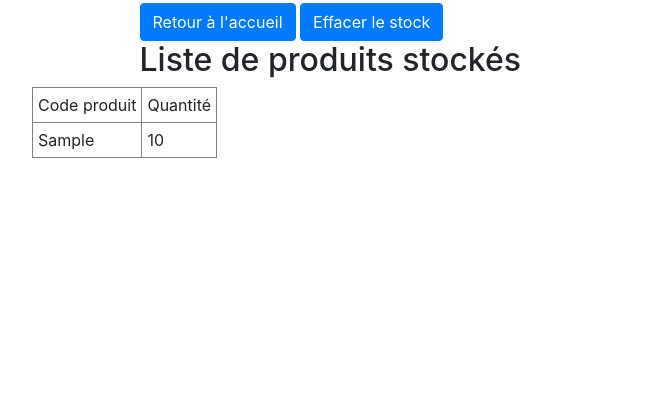
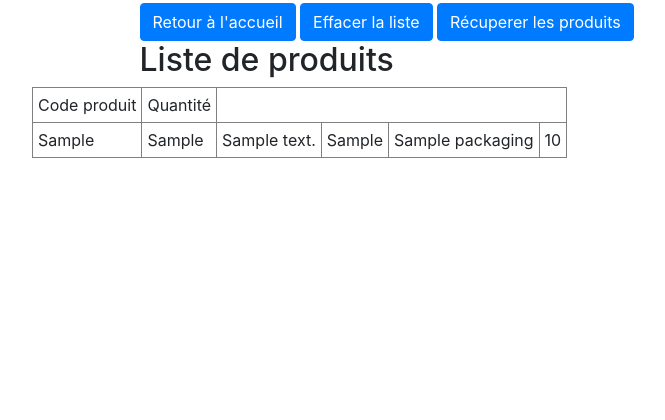
Before and after one commit to ursi-2020/gestion-stock, a Django app: template application/djangoapp/templates/data.html in a window 1280 px wide. Shown: the part 127-547 px from the top of the page, without its empty margins (53-718 px from the left). Run offline with Django 3.2, Linux system fonts and the light colour scheme; the template is opened without the code that fills it: most values are stand-ins (such as "Sample title", 1, 10 or a date in 2020); parts of the project's set-up code (start-up, migrations or seed data) failed here and were passed over; some libraries are stand-ins or nearby versions.

Commit message:
Rewind to Bertrand last commit with my change

```diff
--- a/application/djangoapp/templates/data.html
+++ b/application/djangoapp/templates/data.html
@@ -3,18 +3,23 @@
 {% block content %}
 
     <a href="/" class="btn btn-primary" role="button">Retour à l'accueil</a>
-     <a href="/list/delete" class="btn btn-primary" role="button">Effacer le stock</a>
-<h2>Liste de produits stockés</h2>
+    <a href="/list/delete" class="btn btn-primary" role="button">Effacer la liste</a>
+    <a href="/list/update" class="btn btn-primary" role="button">Récuperer les produits</a>
+<h2>Liste de produits</h2>
 </div>
     <table border="1" cellpadding="5">
     <tr>
         <td>Code produit</td>
         <td>Quantité</td>
     </tr>
-    {% for a in articles %}
+    {% for p in produits %}
         <tr>
-            <td>{{a.codeProduit}}</td>
-            <td>{{a.quantity}}</td>
+            <td>{{p.codeProduit}}</td>
+            <td>{{p.familleProduit}}</td>
+            <td>{{p.descriptionProduit}}</td>
+            <td>{{p.quantiteMin}}</td>
+            <td>{{p.packaging}}</td>
+            <td>{{p.prix}}</td>
         </tr>
     {% endfor %}
     </table>
--- a/application/djangoapp/templates/entries.html
+++ b/application/djangoapp/templates/entries.html
@@ -3,8 +3,8 @@
 {% block content %}
 
     <a href="/" class="btn btn-primary" role="button">Retour à l'accueil</a>
-     <a href="/list/delete" class="btn btn-primary" role="button">Effacer la liste</a>
-    <a href="/list/update" class="btn btn-primary" role="button">Récuperer les produits</a>
+     <a href="/entry/delete" class="btn btn-primary" role="button">Effacer la liste</a>
+    <a href="/entry/update" class="btn btn-primary" role="button">Récuperer les produits</a>
 <h2>Stock produits</h2>
 </div>
     <table border="1" cellpadding="5">
--- a/application/djangoapp/templates/index.html
+++ b/application/djangoapp/templates/index.html
@@ -5,5 +5,6 @@
 Bienvenue sur l'application "Gestion des stocks"
     </br></br></br>
 <a href="/list" class="btn btn-primary" role="button">Liste de produits</a>
+    <a href="/stock" class="btn btn-primary" role="button">Liste des stocks</a>
     <a href="/schedule" class="btn btn-primary" role="button">Liste du Schedule</a>
 {% endblock %}
--- a/application/djangoapp/templates/stock.html
+++ b/application/djangoapp/templates/stock.html
@@ -3,8 +3,6 @@
 {% block content %}
 
     <a href="/" class="btn btn-primary" role="button">Retour à l'accueil</a>
-     <a href="/list/delete" class="btn btn-primary" role="button">Effacer la liste</a>
-    <a href="/list/update" class="btn btn-primary" role="button">Récuperer les produits</a>
 <h2>Stock produits</h2>
 </div>
     <table border="1" cellpadding="5">
--- a/application/djangoapp/views.py
+++ b/application/djangoapp/views.py
@@ -102,7 +102,7 @@ def stock_modif(request):
 
 def list(request):
     context = {
-        'articles': Article.objects.all(),
+        'produits': Produit.objects.all(),
     }
     return render(request, "data.html", context)
 
```
